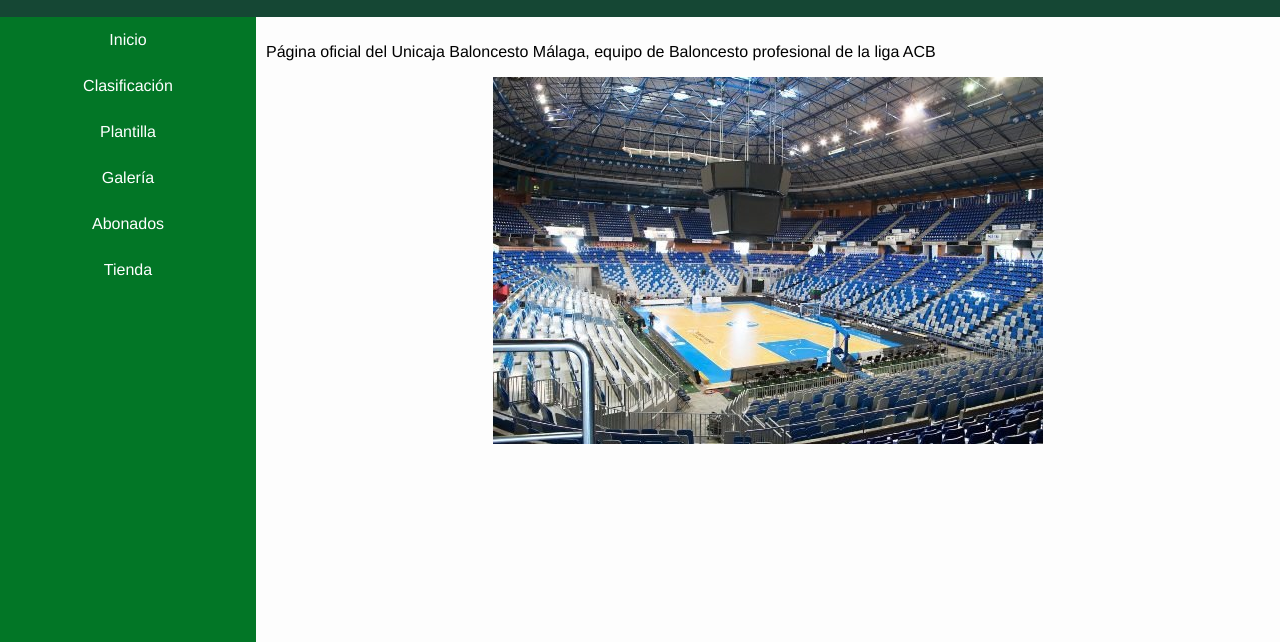
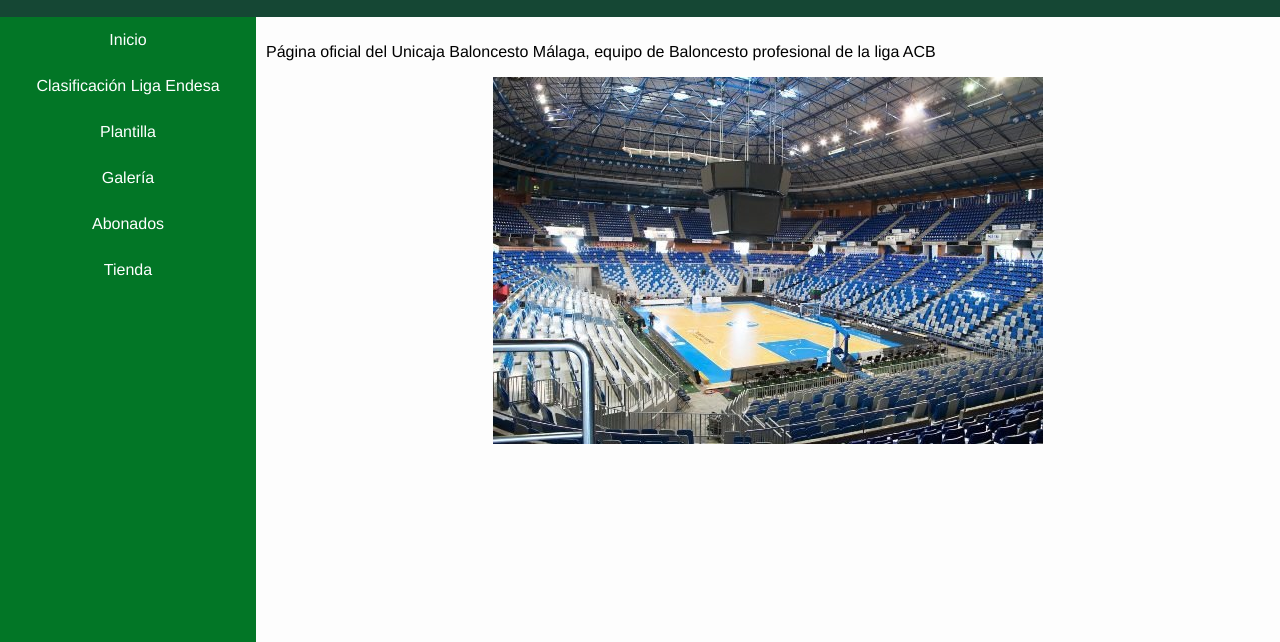
Before and after one commit to pablops04/RecuGIT_PabloPelaez, a plain HTML site: page index.html in a window 1280 px wide. Shown: the part 158-800 px from the top of the page. Drawn offline with Linux system fonts and the light colour scheme.

Commit message:
Cambio clasificacion

```diff
--- a/index.html
+++ b/index.html
@@ -15,7 +15,7 @@
     <div class="row">
         <div class="column side">
             <a href="index.html">Inicio</a>
-            <a href="clasificacion.html">Clasificación</a>
+            <a href="clasificacion.html">Clasificación Liga Endesa</a>
             <a href="plantilla.html">Plantilla</a>
             <a href="galeria.html">Galería</a>
             <a href="abonados.html">Abonados</a>
```
